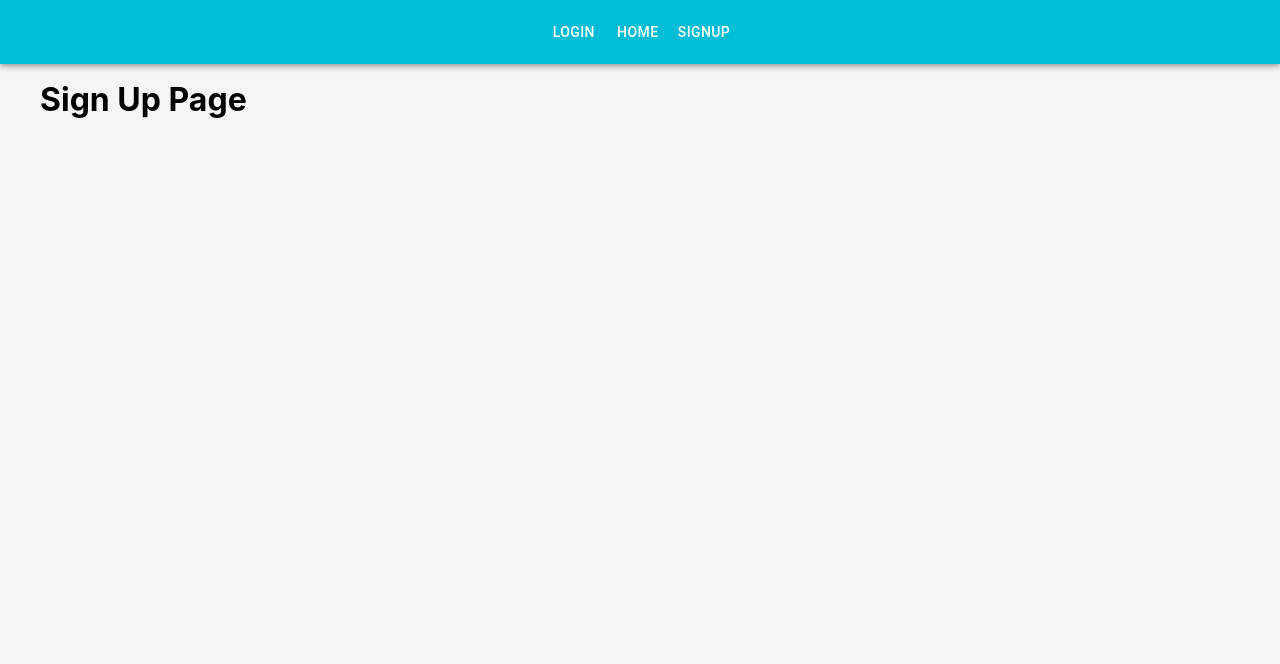
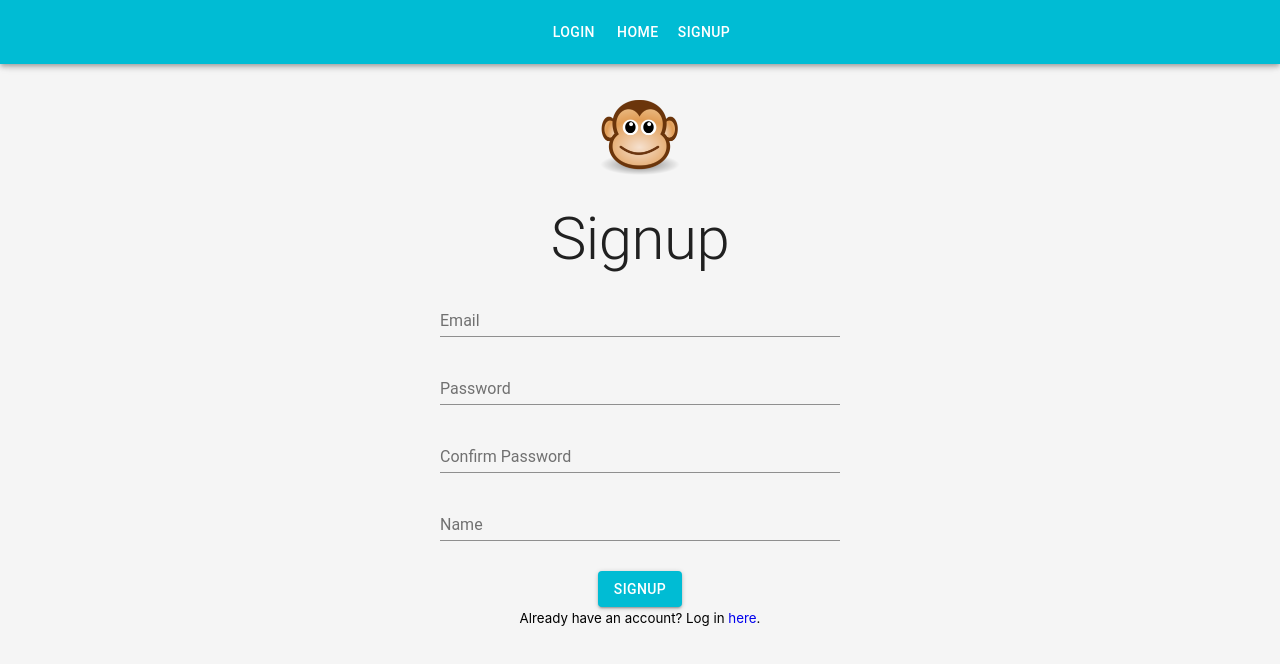
Before and after one commit to richard-graham/Social-Media-App, a React (Create React App) app in the folder socialape-client/: page /signup in a window 1280 px wide. Shown: the top 664 px of the page. Built offline with nearby package versions, Linux system fonts and the light colour scheme.

Commit message:
Signup page working - confirm password not

```diff
--- a/socialape-client/src/App.js
+++ b/socialape-client/src/App.js
@@ -30,6 +30,31 @@
   typography: {
     useNextVariants: true,
   },
+  form: {
+    textAlign: 'center'
+  },
+  icon: {
+    maxWidth: '80px',
+    margin: '20px auto'
+  },
+  pageTitle: {
+    margin: '10px auto',
+  },
+  textField: {
+    margin: '10px auto'
+  },
+  button: {
+    marginTop: 20,
+    position: 'relative'
+  },
+  customError: {
+    color: 'red',
+    fontSize: '0.8rem',
+    margin: '10px auto'
+  },
+  buttonProgress: {
+    position: 'absolute'
+  },
 })
 
 class App extends Component {
--- a/socialape-client/src/pages/login.js
+++ b/socialape-client/src/pages/login.js
@@ -11,33 +11,9 @@
 import Button from '@material-ui/core/Button'
 import CircularProgress from '@material-ui/core/CircularProgress'
 
-const styles = {
-  form: {
-    textAlign: 'center'
-  },
-  icon: {
-    maxWidth: '80px',
-    margin: '20px auto'
-  },
-  pageTitle: {
-    margin: '10px auto',
-  },
-  textField: {
-    margin: '10px auto'
-  },
-  button: {
-    marginTop: 20,
-    position: 'relative'
-  },
-  customError: {
-    color: 'red',
-    fontSize: '0.8rem',
-    margin: '10px auto'
-  },
-  buttonProgress: {
-    position: 'absolute'
-  }
-}
+const styles = (theme) => ({
+  ...theme
+})
 
 export class login extends Component {
   constructor(props){
@@ -62,6 +38,7 @@
     axios.post('/login', userData)
       .then(res => {
         console.log(res.data);
+        localStorage.setItem('FBIdToken', `Bearer ${res.data.token}`) // saves token to local storage in case of page refresh etc
         this.setState({
           loading: false
         })
--- a/socialape-client/src/pages/signup.js
+++ b/socialape-client/src/pages/signup.js
@@ -1,13 +1,154 @@
 import React, { Component } from 'react'
+import withStyles from '@material-ui/core/styles/withStyles'
+import PropTypes from 'prop-types'
+import AppIcon from '../images/monkey-150958_1280.png'
+import axios from 'axios'
+import { Link } from 'react-router-dom'
+
+import Grid from '@material-ui/core/Grid'
+import Typography from '@material-ui/core/Typography'
+import TextField from '@material-ui/core/TextField'
+import Button from '@material-ui/core/Button'
+import CircularProgress from '@material-ui/core/CircularProgress'
+
+const styles = (theme) => ({
+  ...theme
+})
 
 export class signup extends Component {
+  constructor(props){
+    super(props)
+    this.state = {
+      email: '',
+      password: '',
+      confirmPassword: '',
+      handle: '',
+      loading: false,
+      errors: {}
+    }
+  }
+
+  handleSubmit = (event) => {
+    event.preventDefault()
+    this.setState({
+      loading: true
+    })
+    const newUserData = {
+      email: this.state.email,
+      password: this.state.password,
+      confirmPassword: this.state.password,
+      handle: this.state.handle
+    }
+    axios.post('/signup', newUserData)
+      .then(res => {
+        console.log(res.data);
+        localStorage.setItem('FBIdToken', `Bearer ${res.data.token}`) // saves token to local storage in case of page refresh etc
+        this.setState({
+          loading: false
+        })
+        this.props.history.push('/')
+      })
+      .catch(err => {
+        this.setState({
+          errors: err.response.data,
+          loading: false
+        })
+      })
+  }
+
+  handleChange = (event) => {
+    this.setState({
+      [event.target.name]: event.target.value
+    })
+  }
+
   render() {
+    const { classes } = this.props
+    const { errors, loading } = this.state
     return (
-      <div>
-        <h1>Sign Up Page</h1>
-      </div>
+      <Grid container className={classes.form}>
+        <Grid item sm />
+        <Grid item sm>
+          <img src={AppIcon} alt='Monkey Image' className={classes.icon} />
+          <Typography variant='h2' className={classes.pageTitle}>
+            Signup
+          </Typography>
+          <form noValidate onSubmit={this.handleSubmit}>
+            <TextField
+              id='email'
+              name='email'
+              type='email'
+              label='Email'
+              helperText={errors.email}
+              error={errors.email ? true : false}
+              className={classes.textField}
+              value={this.state.email}
+              onChange={this.handleChange}
+              fullWidth
+            />
+            <TextField
+              id='password'
+              name='password'
+              type='password'
+              label='Password'
+              helperText={errors.password}
+              error={errors.password ? true : false}
+              className={classes.textField}
+              value={this.state.password}
+              onChange={this.handleChange}
+              fullWidth
+            />
+            <TextField
+              id='confirmPassword'
+              name='confirmPassword'
+              type='password'
+              label='Confirm Password'
+              helperText={errors.confirmPassword}
+              error={errors.confirmPassword ? true : false}
+              className={classes.textField}
+              value={this.state.confirmPassword}
+              onChange={this.handleChange}
+              fullWidth
+            />
+            <TextField
+              id='handle'
+              name='handle'
+              type='text'
+              label='Name'
+              helperText={errors.handle}
+              error={errors.handle ? true : false}
+              className={classes.textField}
+              value={this.state.handle}
+              onChange={this.handleChange}
+              fullWidth
+            />
+            {errors.general && (
+              <Typography variant='body2' className={classes.customError}>
+                {errors.general}
+              </Typography>
+            )}
+            <Button
+              type="submit"
+              variant='contained'
+              color='primary'
+              className={classes.button}
+              disabled={loading}
+            >
+            Signup
+            {loading && <CircularProgress size={24} className={classes.buttonProgress} />}
+            </Button>
+            <br />
+            <small className={classes.signUpLink}>Already have an account? Log in <Link to='/login'>here</Link>.</small>
+          </form>
+        </Grid>
+        <Grid item sm />
+      </Grid>
     )
   }
 }
 
-export default signup
+signup.propTypes = {
+  classes: PropTypes.object.isRequired
+}
+
+export default withStyles(styles)(signup)
```
